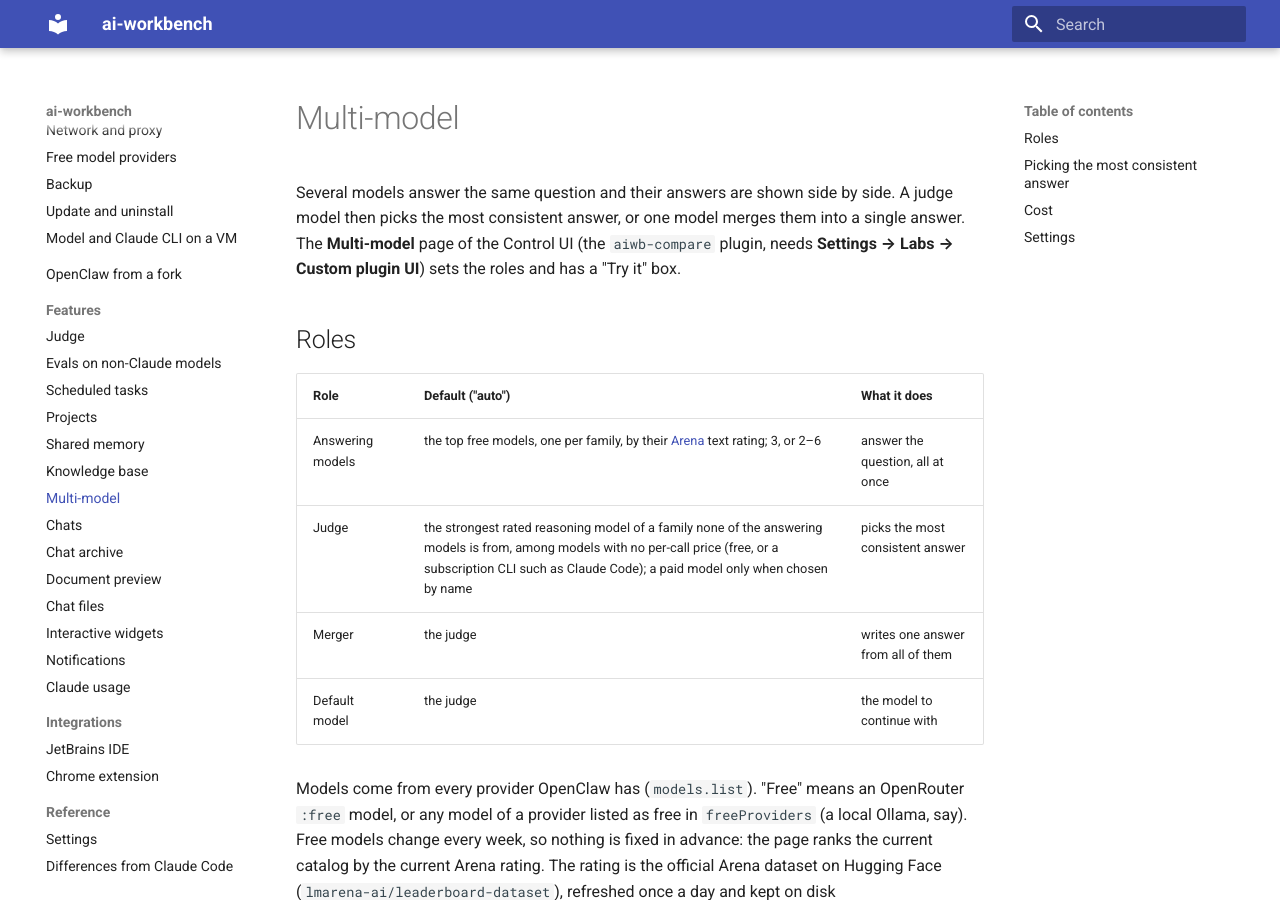
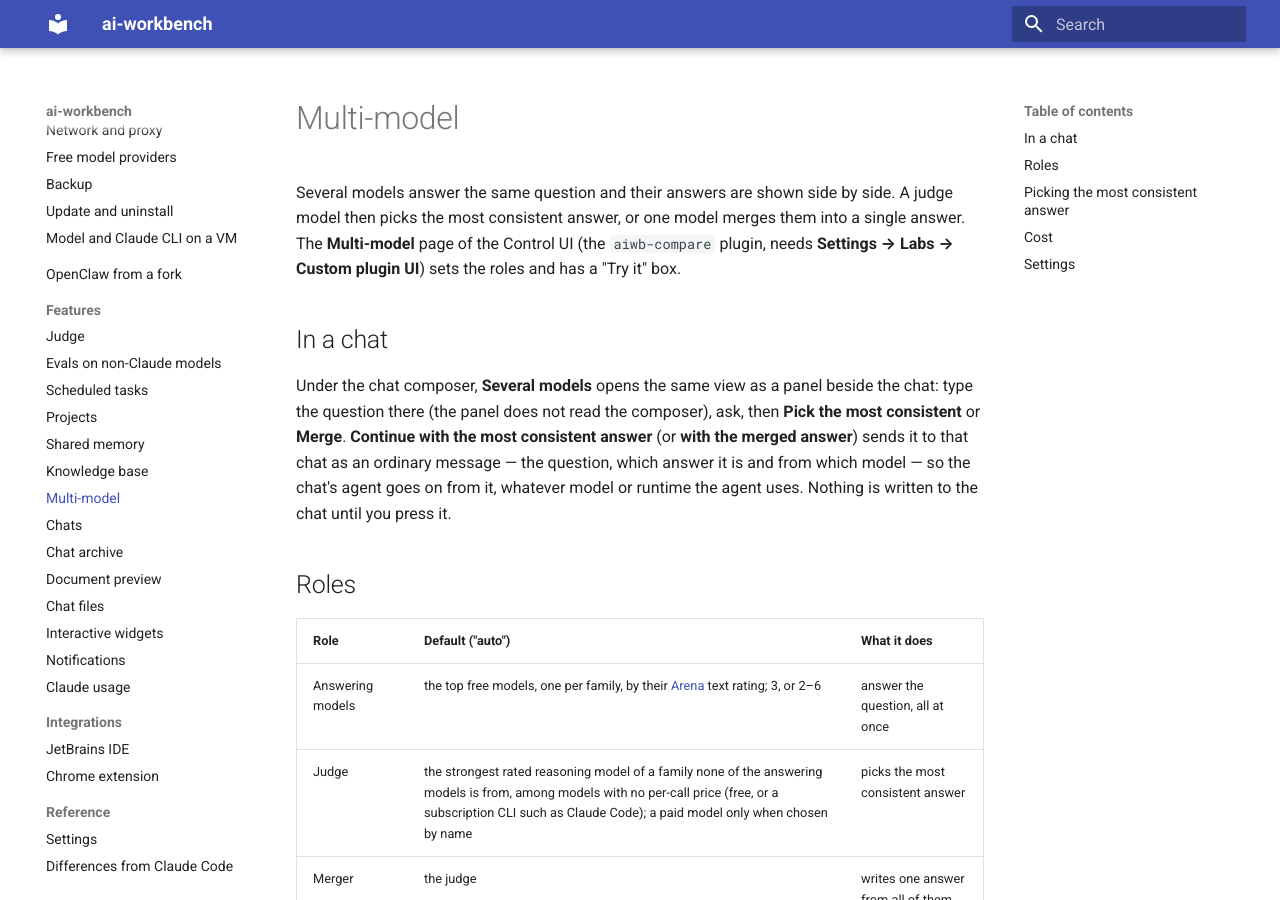
Before and after one commit to SingularBunny/ai-workbench, an MkDocs documentation site: the page built from docs/features/multi-model.md, in a window 1280 px wide and 900 px high. Built offline with MkDocs 1.6.1 and Material for MkDocs 9.7.7, drawn with Linux system fonts in a browser that asks for light colours.

Commit message:
Multi-model docs: in a chat, the Several models panel and continuing from an answer

```diff
--- a/docs/features/multi-model.md
+++ b/docs/features/multi-model.md
@@ -3,6 +3,14 @@
 Several models answer the same question and their answers are shown side by side. A judge model then picks the
 most consistent answer, or one model merges them into a single answer. The **Multi-model** page of the Control UI
 (the `aiwb-compare` plugin, needs **Settings → Labs → Custom plugin UI**) sets the roles and has a "Try it" box.
+
+## In a chat
+
+Under the chat composer, **Several models** opens the same view as a panel beside the chat: type the question
+there (the panel does not read the composer), ask, then **Pick the most consistent** or **Merge**. **Continue
+with the most consistent answer** (or **with the merged answer**) sends it to that chat as an ordinary message —
+the question, which answer it is and from which model — so the chat's agent goes on from it, whatever model or
+runtime the agent uses. Nothing is written to the chat until you press it.
 
 ## Roles
 
```
Also changed, not shown: CHANGELOG.md (+2 -0 lines).
